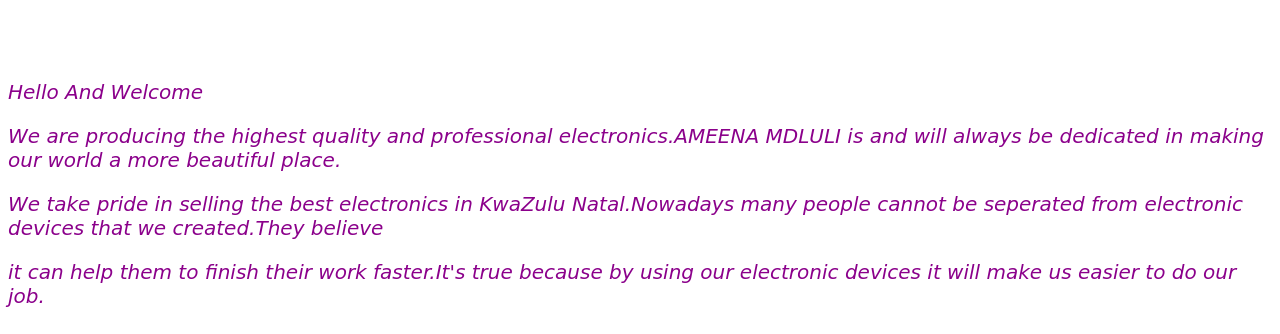
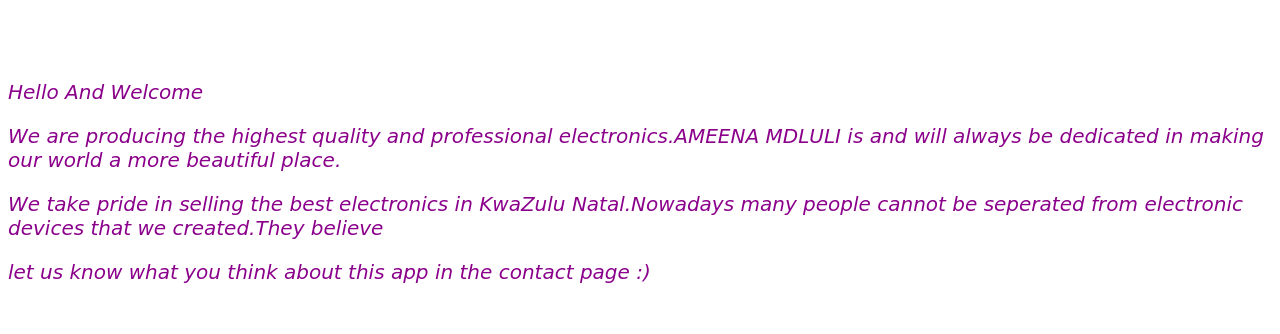
Before and after one commit to Ameenah1997/Ameenas-Ecommerce-Store, a plain HTML site: page about us.html in a window 1280 px wide. Shown: the part 303-637 px from the top of the page. Drawn offline with Linux system fonts and the light colour scheme; files that its build step writes are made by us from their sources.

Commit message:
added some text

```diff
--- a/about us.html
+++ b/about us.html
@@ -11,7 +11,7 @@
           <p>Hello And Welcome</p>
           <p>We are producing the highest quality and professional electronics.AMEENA MDLULI is and will always be dedicated in making our world a more beautiful place.</p>
           <p>We take pride in selling the best electronics in KwaZulu Natal.Nowadays many people cannot be seperated from electronic devices that we created.They believe</p>
-          <p>it can help them to finish their work faster.It's true because by using our electronic devices it will make us easier to do our job.</p>
+          <p>let us know what you think about this app in the contact page :)</p>
           <br/><br/>
           <a href=http://youtu.pe/ameena>Click Here To Know More About STORE</a>
           <h4>DO YOU WANT THE BEST ELECTRONIC PRODUCT?PLEASE TRUST AMEENA MDLULI'S PRODUCTS.THEY WILL GIVE YOU THE BEST ELECTRONICS U WANT.</h4>
```
